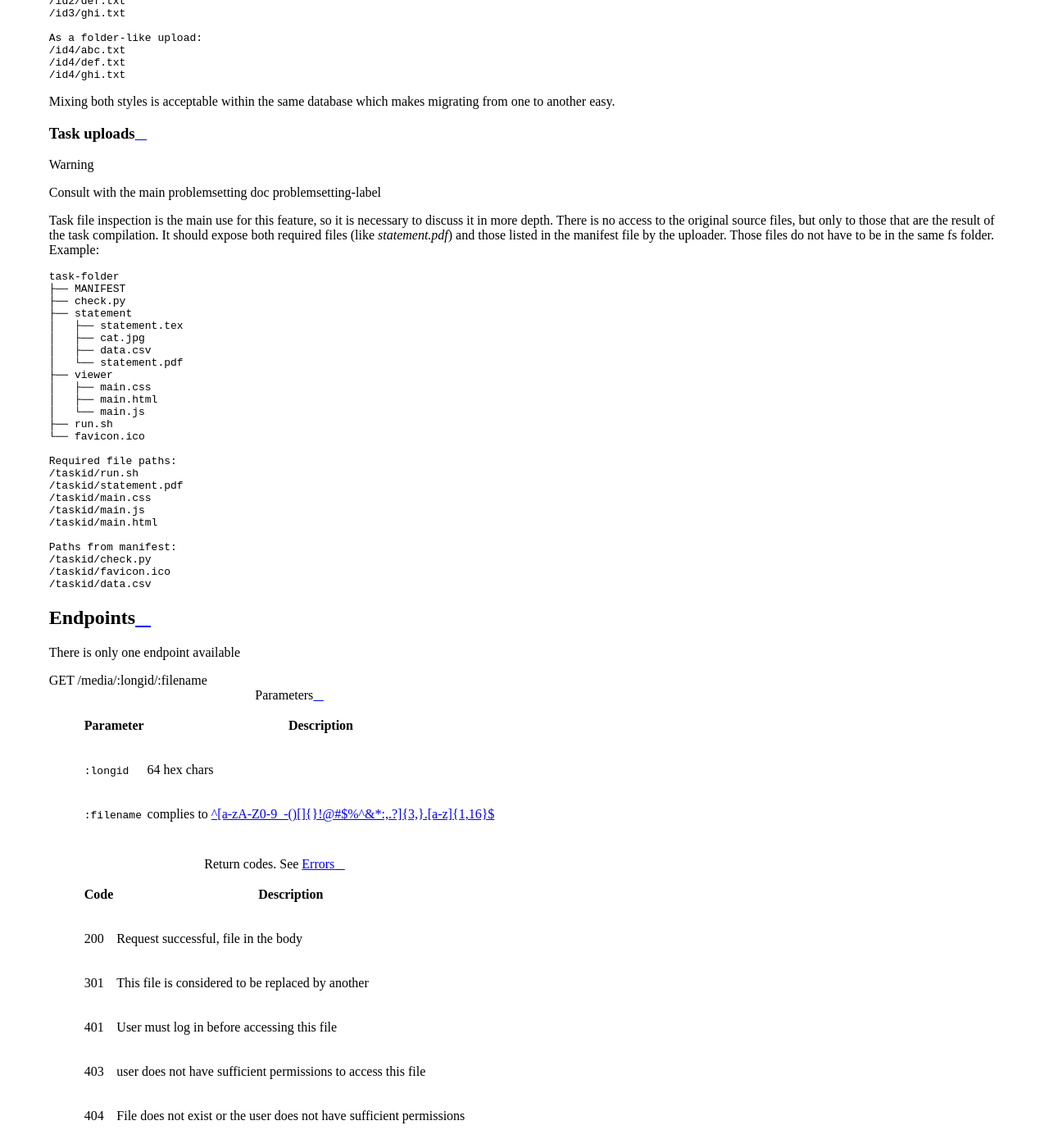
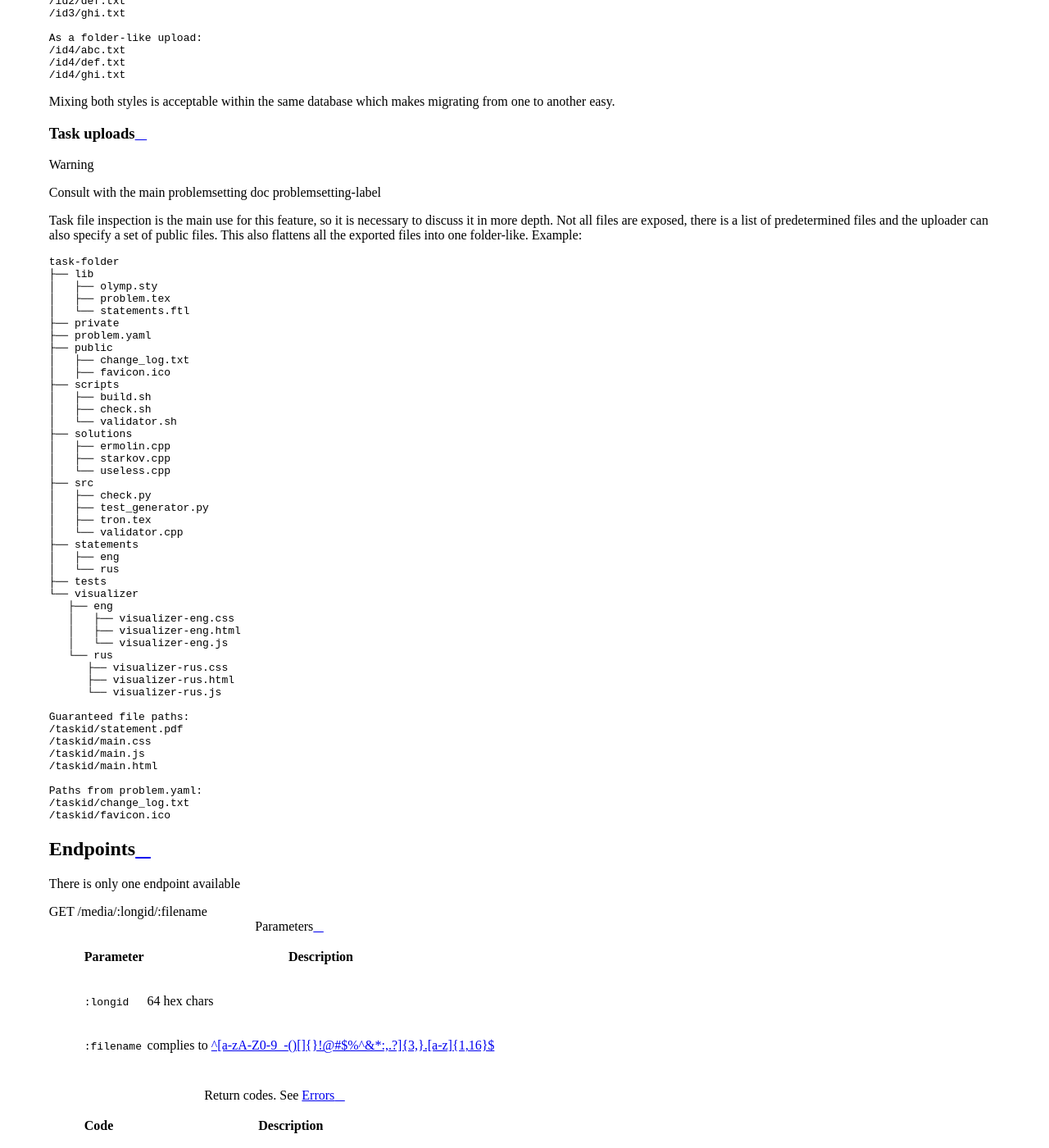
Before and after one commit to AIForces/AIForcesAPI, a Sphinx documentation site: the page built from docs/source/media.rst, in a window 1280 px wide and 1400 px high, scrolled down 2032 px. Shown: the whole window at 82% size. Built offline with Sphinx 7.4.7 and the Read the Docs theme 2.0.0, drawn with Linux system fonts in a browser that asks for light colours; some of the changed text lies outside the part shown.

Commit message:
Update task to reflect current problemsetting

```diff
--- a/docs/source/filesystem.rst
+++ b/docs/source/filesystem.rst
@@ -27,9 +27,9 @@ In the ``tasks`` folder, each task is contained in a folder, named as
 ``taskshortname-longidentifier``. There are several files in each folder.
 Example::
 
-   /smb3/tasks/Tron4000-3ecf001753640fa58a06d5515fa610388a4f1722647d5f9f8abe76e4ed8a61f9/statement.pdf
-   /smb3/tasks/Tron4000-3ecf001753640fa58a06d5515fa610388a4f1722647d5f9f8abe76e4ed8a61f9/data.csv
-   /smb3/tasks/Tron4000-3ecf001753640fa58a06d5515fa610388a4f1722647d5f9f8abe76e4ed8a61f9/change_log.txt
+   /smb3/tasks/Tron4000-3ecf001753640fa58a06d5515fa610388a4f1722647d5f9f8abe76e4ed8a61f9/statements/eng/statement.pdf
+   /smb3/tasks/Tron4000-3ecf001753640fa58a06d5515fa610388a4f1722647d5f9f8abe76e4ed8a61f9/public/data.csv
+   /smb3/tasks/Tron4000-3ecf001753640fa58a06d5515fa610388a4f1722647d5f9f8abe76e4ed8a61f9/public/change_log.txt
 
 Submissions
 """""""""""
--- a/docs/source/media.rst
+++ b/docs/source/media.rst
@@ -122,38 +122,57 @@ Task uploads
 .. warning:: Consult with the main problemsetting doc :ref:`problemsetting-label`
 
 Task file inspection is the main use for this feature, so it is necessary to
-discuss it in more depth. There is no access to the original source files, but
-only to those that are the result of the task compilation. It should expose
-both required files (like `statement.pdf`) and those listed in the manifest
-file by the uploader. Those files do not have to be in the same fs folder.
+discuss it in more depth. Not all files are exposed, there is a list of
+predetermined files and the uploader can also specify a set of public files.
+This also flattens all the exported files into one folder-like.
 Example::
 
    task-folder
-   ├── MANIFEST
-   ├── check.py
-   ├── statement
-   │   ├── statement.tex
-   │   ├── cat.jpg
-   │   ├── data.csv
-   │   └── statement.pdf
-   ├── viewer
-   │   ├── main.css
-   │   ├── main.html
-   │   └── main.js
-   ├── run.sh
-   └── favicon.ico
+   ├── lib
+   │   ├── olymp.sty
+   │   ├── problem.tex
+   │   └── statements.ftl
+   ├── private
+   ├── problem.yaml
+   ├── public
+   │   ├── change_log.txt
+   │   ├── favicon.ico
+   ├── scripts
+   │   ├── build.sh
+   │   ├── check.sh
+   │   └── validator.sh
+   ├── solutions
+   │   ├── ermolin.cpp
+   │   ├── starkov.cpp
+   │   └── useless.cpp
+   ├── src
+   │   ├── check.py
+   │   ├── test_generator.py
+   │   ├── tron.tex
+   │   └── validator.cpp
+   ├── statements
+   │   ├── eng
+   │   └── rus
+   ├── tests
+   └── visualizer
+      ├── eng
+      │   ├── visualizer-eng.css
+      │   ├── visualizer-eng.html
+      │   └── visualizer-eng.js
+      └── rus
+         ├── visualizer-rus.css
+         ├── visualizer-rus.html
+         └── visualizer-rus.js
 
-   Required file paths:
-   /taskid/run.sh
+   Guaranteed file paths:
    /taskid/statement.pdf
    /taskid/main.css
    /taskid/main.js
    /taskid/main.html
 
-   Paths from manifest:
-   /taskid/check.py
+   Paths from problem.yaml:
+   /taskid/change_log.txt
    /taskid/favicon.ico
-   /taskid/data.csv
 
 Endpoints
 ^^^^^^^^^
```
Also changed, not shown: other parts of docs/source/media.rst (+2 -2 lines).
